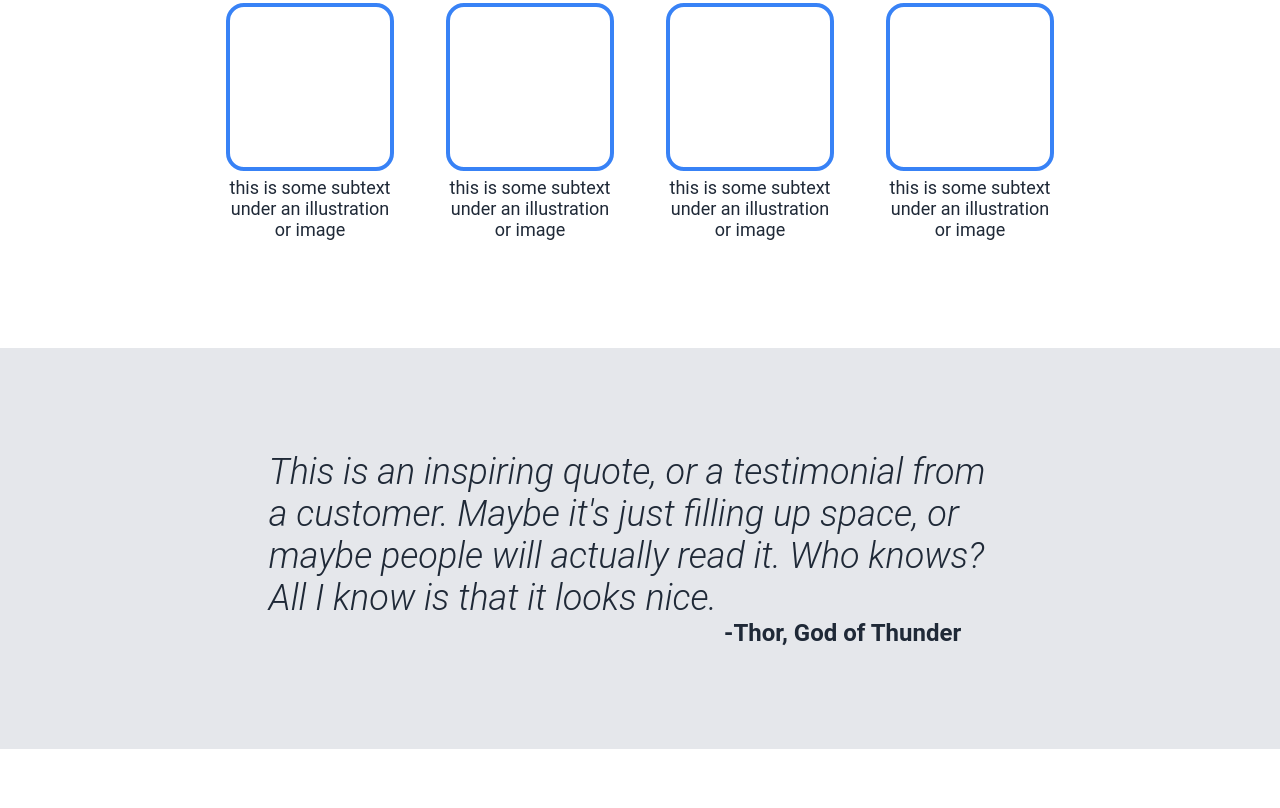
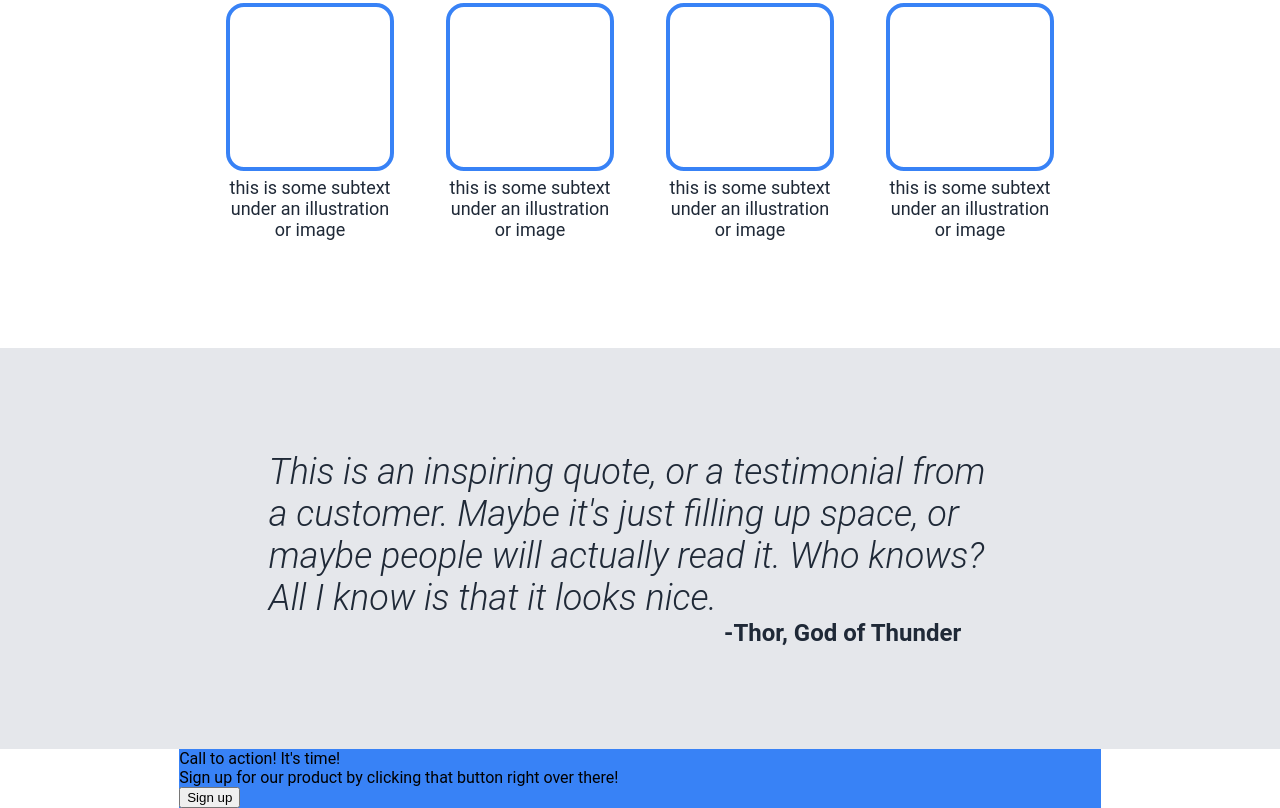
Before and after one commit to lassestarcke/top-landing-page, a plain HTML site: page index.html in a window 1280 px wide. Shown: the part 620-1428 px from the top of the page. Before the commit the page ends 1369 px from the top, so only its background shows below. Drawn offline with Linux system fonts and the light colour scheme.

Commit message:
Add HTML content to cta-section
The content needed for the CTA section has been added and is
ready to be styled.

```diff
--- a/index.html
+++ b/index.html
@@ -58,8 +58,16 @@
             </div>
         </div>
 
-        <div class="cta">
-
+        <div class="cta-section">
+            <div class="cta-container container">
+                <div class="cta-content">
+                    <div class="cta-text">
+                        <div class="cta-text-main">Call to action! It's time!</div>
+                        <div class="cta-text-secondary">Sign up for our product by clicking that button right over there!</div>
+                    </div>
+                    <button class="cta-button">Sign up</div>
+                </div>
+            </div>
         </div>
 
         <div class="footer">
--- a/stylesheet.css
+++ b/stylesheet.css
@@ -153,3 +153,8 @@ ul {
     align-self: flex-end;
     margin-right: 50px;
 }
+
+.cta-container {
+    display: flex;
+    background-color: #3882f6;
+}
```
